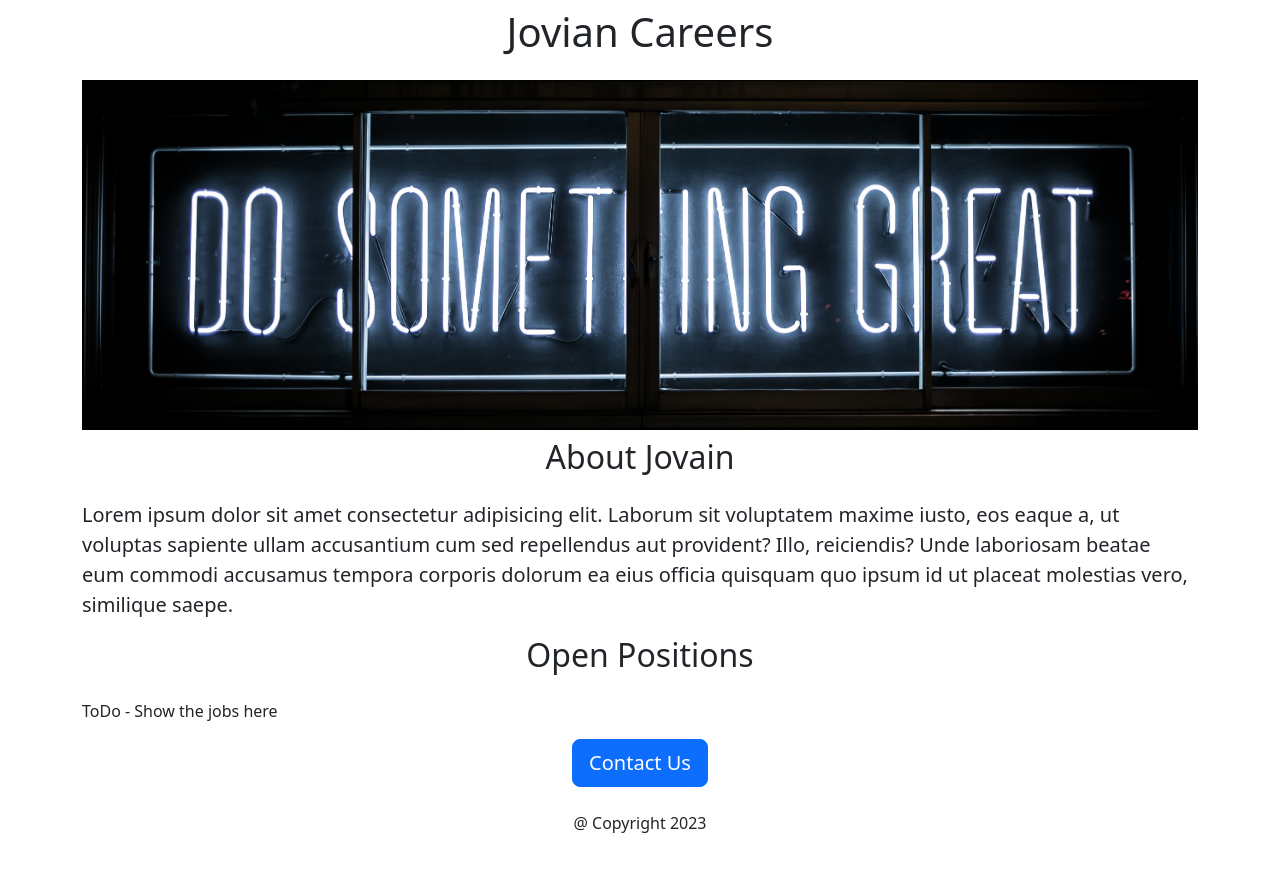
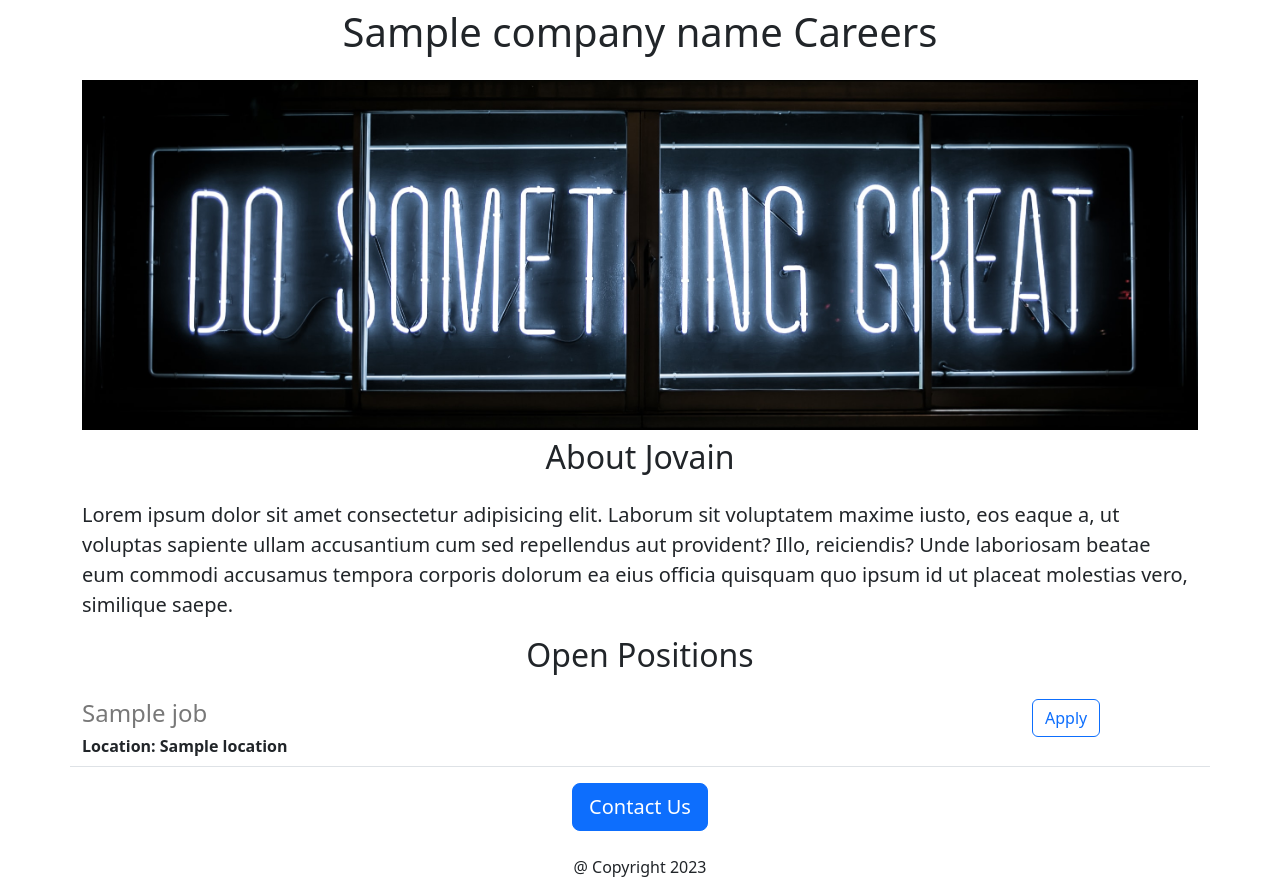
Before and after one commit to 123nxxp/jovian-carriers-website, a Flask app: template templates/home.html in a window 1280 px wide. Before the commit the page ends 833 px from the top, so only its background shows below. Run offline with Flask 2, Linux system fonts and the light colour scheme; the template is opened without the code that fills it: most values are stand-ins (such as "Sample title", 1, 10 or a date in 2020).

Commit message:
Add files via upload

```diff
--- a/templates/home.html
+++ b/templates/home.html
@@ -24,7 +24,7 @@
 
 <body>
     <div class="container">
-        <h1 class="text-center mt-2 mb-4">Jovian Careers</h1>
+        <h1 class="text-center mt-2 mb-4"> {{company_name}} Careers</h1>
         <img class="img-fluid" id="banner" src="https://jovian-carriers-website.maheshdange.repl.co/static/banner.jpg"
             alt="jovian-carrers">
         <h2 class="text-center mt-2 mb-4">About Jovain</h2>
@@ -36,7 +36,12 @@
             ipsum id ut placeat molestias vero, similique saepe.</p>
 
         <h2 class="text-center mt-2 mb-4">Open Positions</h2>
-        <p>ToDo - Show the jobs here</p>
+
+        <div>
+            {% for job in jobs %}
+            {% include 'jobitem.html' %}
+            {% endfor %}
+        </div>
 
         <div class="text-center">
             <button type="button" class="btn btn-primary btn-lg"> Contact Us</button>
```
